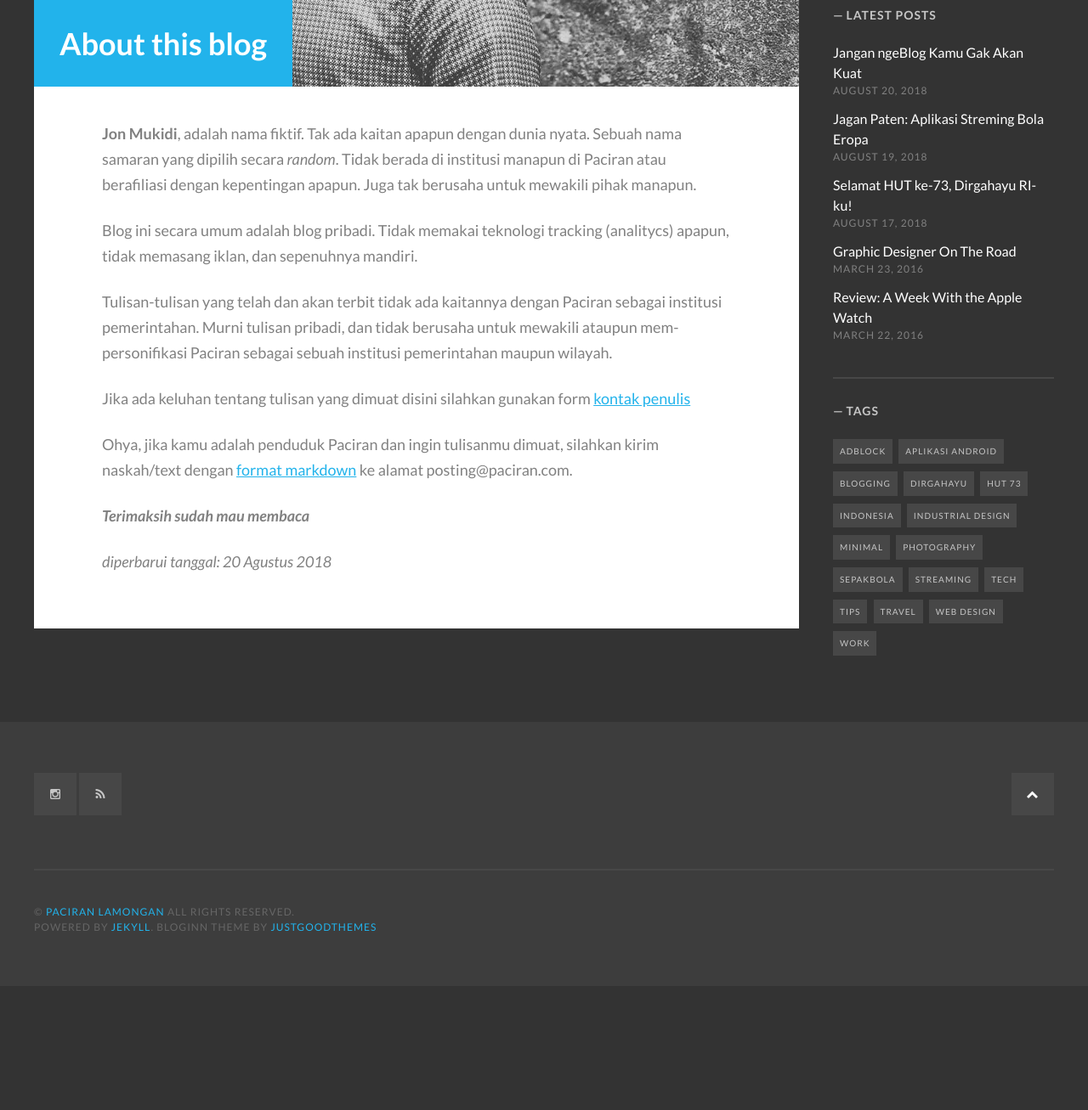
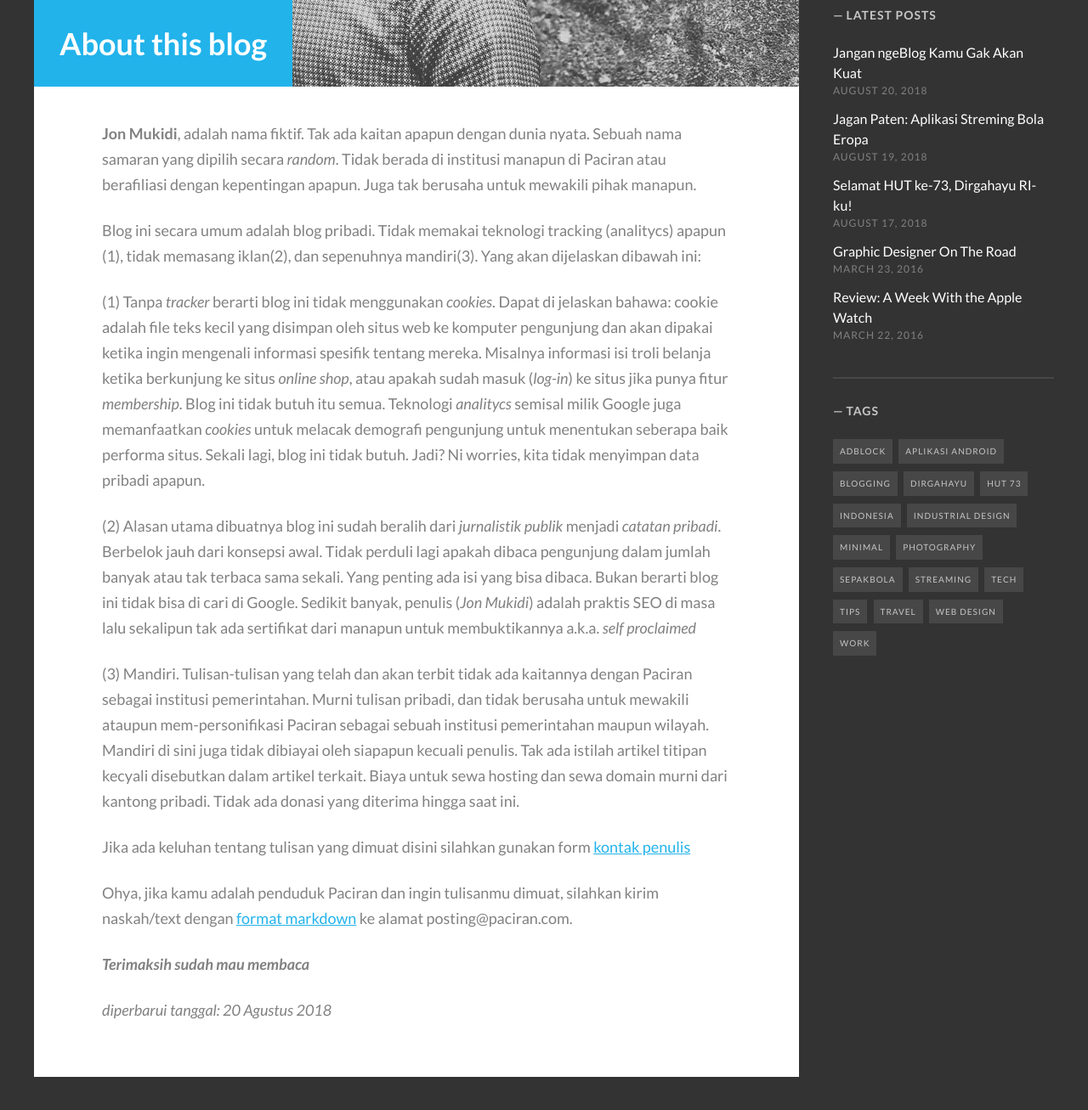
Before and after one commit to knoacc/pcr, a Jekyll site: the page built from about.md, in a window 1280 px wide and 1400 px high, scrolled down 741 px. Shown: the top 1307 px of the window at 85% size. Built offline with Jekyll 4.4.1, drawn with Linux system fonts in a browser that asks for light colours; some web fonts are replaced; before the commit the page ends 1902 px from its top, so only the background shows below that.

Commit message:
Update about.md

```diff
--- a/about.md
+++ b/about.md
@@ -7,9 +7,13 @@ banner_image: aboutPage.jpg
 
 **Jon Mukidi**, adalah nama fiktif. Tak ada kaitan apapun dengan dunia nyata. Sebuah nama samaran yang dipilih secara _random_. Tidak berada di institusi manapun di Paciran atau berafiliasi dengan kepentingan apapun. Juga tak berusaha untuk mewakili pihak manapun.
 
-Blog ini secara umum adalah blog pribadi. Tidak memakai teknologi tracking (analitycs) apapun, tidak memasang iklan, dan sepenuhnya mandiri.
+Blog ini secara umum adalah blog pribadi. Tidak memakai teknologi tracking (analitycs) apapun (1), tidak memasang iklan(2), dan sepenuhnya mandiri(3). Yang akan dijelaskan dibawah ini:
 
-Tulisan-tulisan yang telah dan akan terbit tidak ada kaitannya dengan Paciran sebagai institusi pemerintahan. Murni tulisan pribadi, dan tidak berusaha untuk mewakili ataupun mem-personifikasi Paciran sebagai sebuah institusi pemerintahan maupun wilayah.
+(1) Tanpa _tracker_ berarti blog ini tidak menggunakan _cookies_. Dapat di jelaskan bahawa: cookie adalah file teks kecil yang disimpan oleh situs web ke komputer pengunjung dan akan dipakai ketika ingin mengenali informasi spesifik tentang mereka. Misalnya informasi isi troli belanja ketika berkunjung ke situs _online shop_, atau apakah sudah masuk (_log-in_) ke situs jika punya fitur _membership_. Blog ini tidak butuh itu semua. Teknologi _analitycs_ semisal milik Google juga memanfaatkan _cookies_ untuk melacak demografi pengunjung untuk menentukan seberapa baik performa situs. Sekali lagi, blog ini tidak butuh. Jadi? Ni worries, kita tidak menyimpan data pribadi apapun.
+
+(2) Alasan utama dibuatnya blog ini sudah beralih dari _jurnalistik publik_ menjadi _catatan pribadi_. Berbelok jauh dari konsepsi awal. Tidak perduli lagi apakah dibaca pengunjung dalam jumlah banyak atau tak terbaca sama sekali. Yang penting ada isi yang bisa dibaca. Bukan berarti blog ini tidak bisa di cari di Google. Sedikit banyak, penulis (_Jon Mukidi_) adalah praktis SEO di masa lalu sekalipun tak ada sertifikat dari manapun untuk membuktikannya a.k.a. _self proclaimed_
+
+(3) Mandiri. Tulisan-tulisan yang telah dan akan terbit tidak ada kaitannya dengan Paciran sebagai institusi pemerintahan. Murni tulisan pribadi, dan tidak berusaha untuk mewakili ataupun mem-personifikasi Paciran sebagai sebuah institusi pemerintahan maupun wilayah. Mandiri di sini juga tidak dibiayai oleh siapapun kecuali penulis. Tak ada istilah artikel titipan kecyali disebutkan dalam artikel terkait. Biaya untuk sewa hosting dan sewa domain murni dari kantong pribadi. Tidak ada donasi yang diterima hingga saat ini.
 
 Jika ada keluhan tentang tulisan yang dimuat disini silahkan gunakan form [kontak penulis](/kontak.)
 
```
